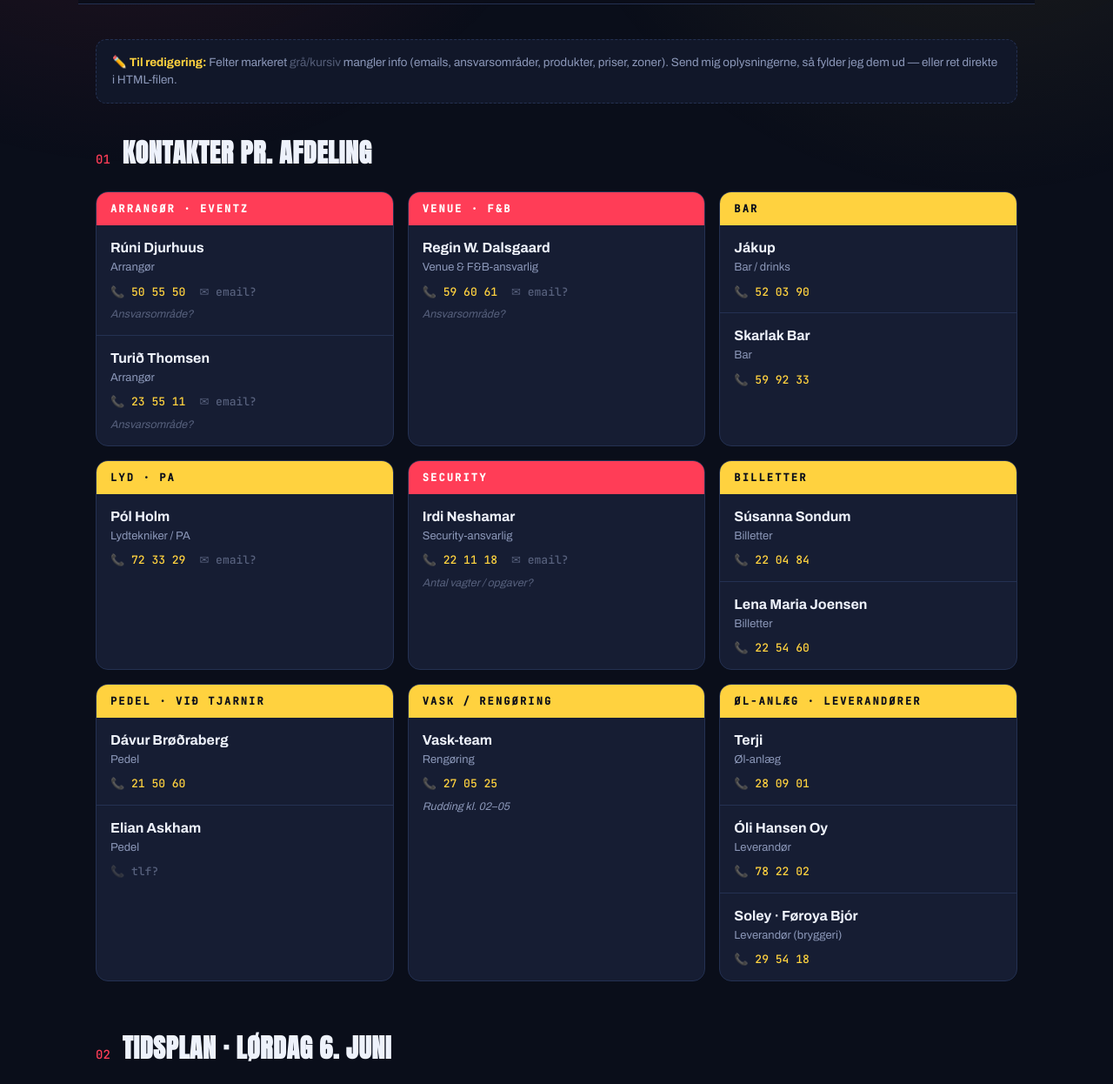
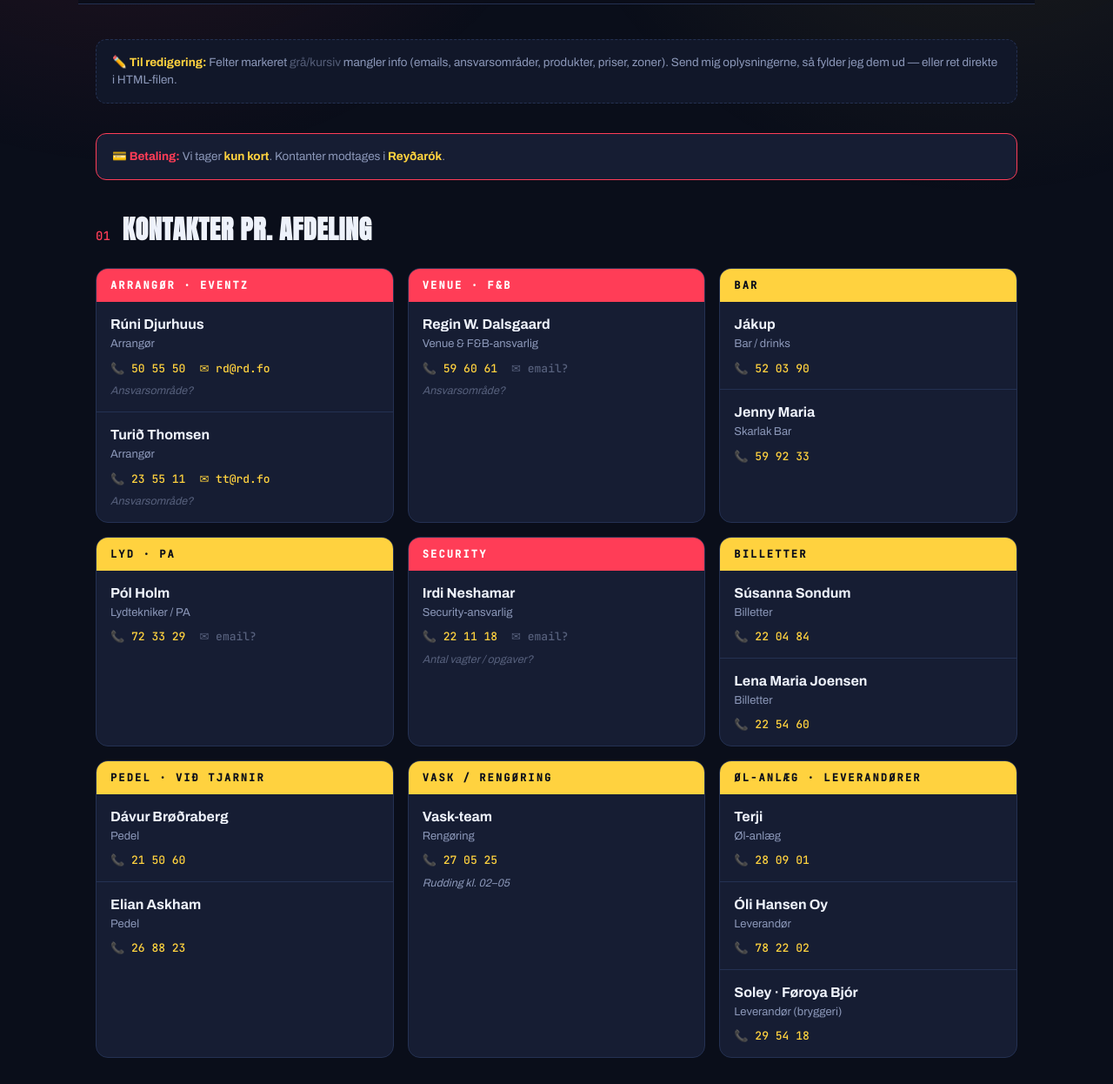
Before and after one commit to tjarnir/flo-rida, a plain HTML site: page index.html in a window 1280 px wide. Shown: the part 437-1683 px from the top of the page at 87% size. Drawn offline with Linux system fonts and the light colour scheme.

Commit message:
Add files via upload

```diff
--- a/index.html
+++ b/index.html
@@ -125,6 +125,10 @@
   ✏️ <b>Til redigering:</b> Felter markeret <span class="empty">grå/kursiv</span> mangler info (emails, ansvarsområder, produkter, priser, zoner). Send mig oplysningerne, så fylder jeg dem ud — eller ret direkte i HTML-filen.
 </div>
 
+<div class="editnote" style="border-style:solid;border-color:var(--accent);background:var(--card)">
+  💳 <b style="color:var(--accent)">Betaling:</b> Vi tager <b>kun kort</b>. Kontanter modtages i <b>Reyðarók</b>.
+</div>
+
 <!-- KONTAKTER -->
 <section class="sec" id="kontakter">
   <div class="sh"><span class="no">01</span><h2>Kontakter pr. afdeling</h2></div>
@@ -134,12 +138,12 @@
       <h3>Arrangør · Eventz</h3>
       <div class="person">
         <div class="nm">Rúni Djurhuus</div><div class="role">Arrangør</div>
-        <div class="meta"><a href="tel:50550">📞 50 55 50</a><span class="empty">✉ email?</span></div>
+        <div class="meta"><a href="tel:50550">📞 50 55 50</a><a href="mailto:rd@rd.fo">✉ rd@rd.fo</a></div>
         <div class="note empty">Ansvarsområde?</div>
       </div>
       <div class="person">
         <div class="nm">Turið Thomsen</div><div class="role">Arrangør</div>
-        <div class="meta"><a href="tel:235511">📞 23 55 11</a><span class="empty">✉ email?</span></div>
+        <div class="meta"><a href="tel:235511">📞 23 55 11</a><a href="mailto:tt@rd.fo">✉ tt@rd.fo</a></div>
         <div class="note empty">Ansvarsområde?</div>
       </div>
     </div>
@@ -160,7 +164,7 @@
         <div class="meta"><a href="tel:520390">📞 52 03 90</a></div>
       </div>
       <div class="person">
-        <div class="nm">Skarlak Bar</div><div class="role">Bar</div>
+        <div class="nm">Jenny Maria</div><div class="role">Skarlak Bar</div>
         <div class="meta"><a href="tel:599233">📞 59 92 33</a></div>
       </div>
     </div>
@@ -202,7 +206,7 @@
       </div>
       <div class="person">
         <div class="nm">Elian Askham</div><div class="role">Pedel</div>
-        <div class="meta empty">📞 tlf?</div>
+        <div class="meta"><a href="tel:268823">📞 26 88 23</a></div>
       </div>
     </div>
 
```
